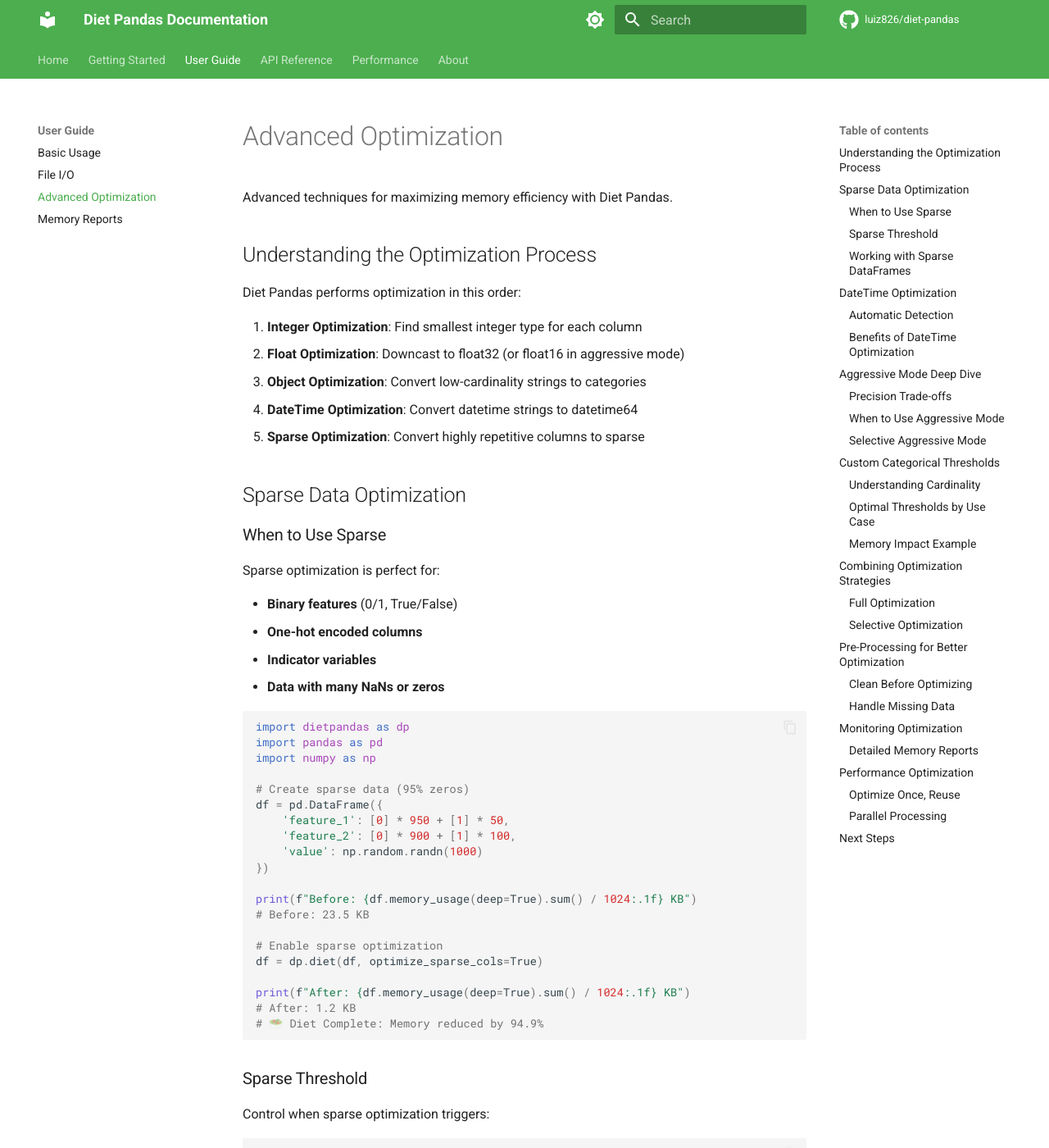
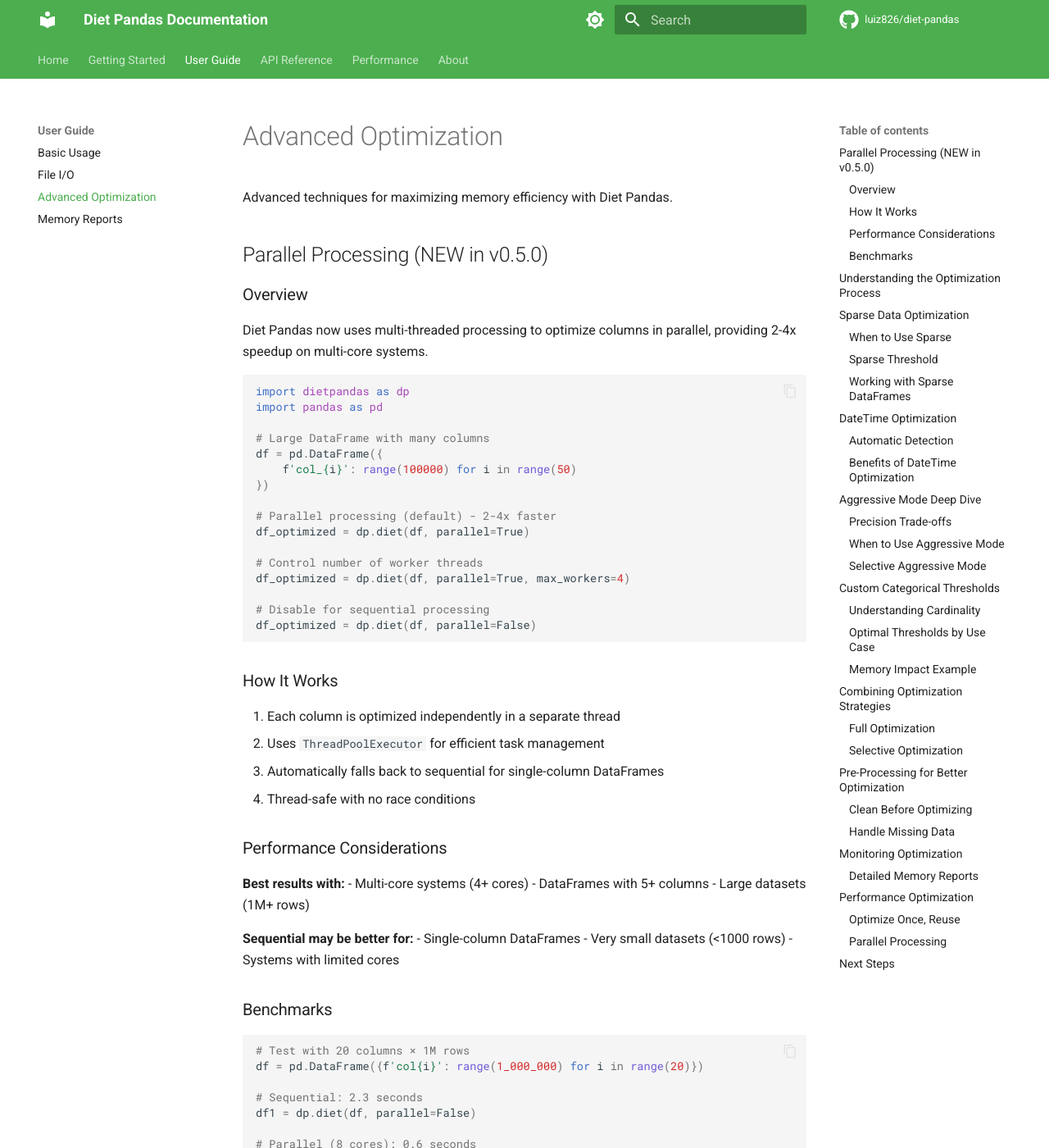
Before and after one commit to luiz826/diet-pandas, an MkDocs documentation site: the page built from docs/guide/advanced.md, in a window 1280 px wide and 1400 px high. Shown: the whole window at 82% size. Built offline with MkDocs 1.6.1 and Material for MkDocs 9.7.7, drawn with Linux system fonts in a browser that asks for light colours; comment, search, counter and statistics services are not loaded; the version menu is left out; some of the changed text lies outside the part shown.

Commit message:
docs: update documentation for v0.5.0
- Add parallel processing section to README and docs
- Document new parallel and max_workers parameters
- Add performance benchmarks for parallel processing
- Update advanced guide with parallel optimization details
- Update API reference with v0.5.0 features
- Add vectorized boolean optimization mentions

````diff
--- a/docs/guide/advanced.md
+++ b/docs/guide/advanced.md
@@ -1,16 +1,74 @@
 # Advanced Optimization
 
 Advanced techniques for maximizing memory efficiency with Diet Pandas.
+
+## Parallel Processing (NEW in v0.5.0)
+
+### Overview
+
+Diet Pandas now uses multi-threaded processing to optimize columns in parallel, providing 2-4x speedup on multi-core systems.
+
+```python
+import dietpandas as dp
+import pandas as pd
+
+# Large DataFrame with many columns
+df = pd.DataFrame({
+    f'col_{i}': range(100000) for i in range(50)
+})
+
+# Parallel processing (default) - 2-4x faster
+df_optimized = dp.diet(df, parallel=True)
+
+# Control number of worker threads
+df_optimized = dp.diet(df, parallel=True, max_workers=4)
+
+# Disable for sequential processing
+df_optimized = dp.diet(df, parallel=False)
+```
+
+### How It Works
+
+1. Each column is optimized independently in a separate thread
+2. Uses `ThreadPoolExecutor` for efficient task management
+3. Automatically falls back to sequential for single-column DataFrames
+4. Thread-safe with no race conditions
+
+### Performance Considerations
+
+**Best results with:**
+- Multi-core systems (4+ cores)
+- DataFrames with 5+ columns
+- Large datasets (1M+ rows)
+
+**Sequential may be better for:**
+- Single-column DataFrames
+- Very small datasets (<1000 rows)
+- Systems with limited cores
+
+### Benchmarks
+
+```python
+# Test with 20 columns × 1M rows
+df = pd.DataFrame({f'col{i}': range(1_000_000) for i in range(20)})
+
+# Sequential: 2.3 seconds
+df1 = dp.diet(df, parallel=False)
+
+# Parallel (8 cores): 0.6 seconds
+df2 = dp.diet(df, parallel=True)  # 3.8x faster!
+```
 
 ## Understanding the Optimization Process
 
 Diet Pandas performs optimization in this order:
 
-1. **Integer Optimization**: Find smallest integer type for each column
-2. **Float Optimization**: Downcast to float32 (or float16 in aggressive mode)
-3. **Object Optimization**: Convert low-cardinality strings to categories
-4. **DateTime Optimization**: Convert datetime strings to datetime64
-5. **Sparse Optimization**: Convert highly repetitive columns to sparse
+1. **Boolean Detection**: Convert binary/boolean-like columns
+2. **Integer Optimization**: Find smallest integer type for each column
+3. **Float Optimization**: Downcast to float32 (or float16 in aggressive mode) with early-exit checks
+4. **Object Optimization**: Convert low-cardinality strings to categories
+5. **DateTime Optimization**: Convert datetime strings to datetime64
+6. **Sparse Optimization**: Convert highly repetitive columns to sparse
 
 ## Sparse Data Optimization
 
````
Also changed, not shown: README.md (+22 -0 lines), docs/api/core.md (+13 -0 lines), docs/index.md (+2 -0 lines).
